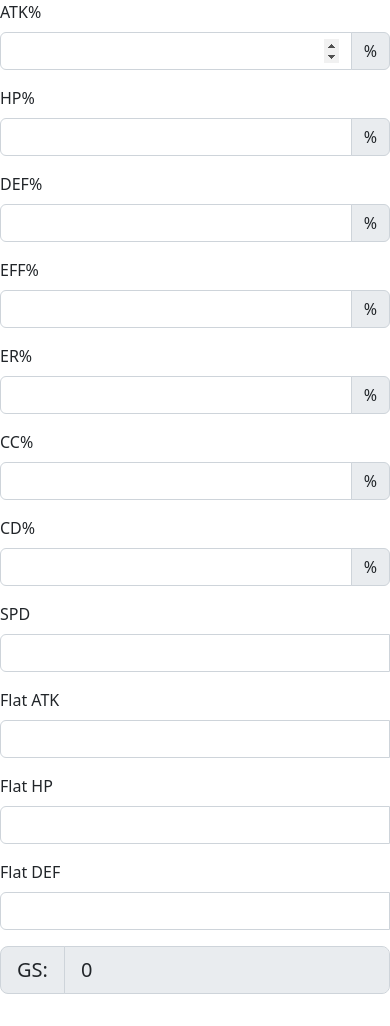
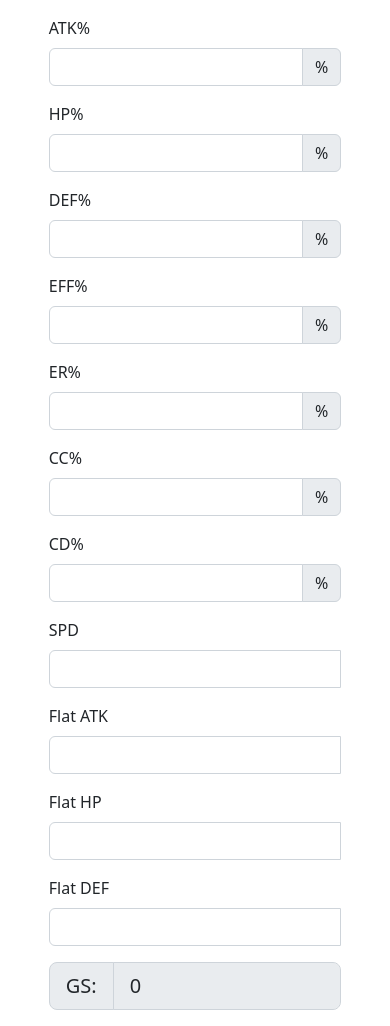
Before and after one commit to HKanwal/e7-gear-score-calculator, a plain HTML site: page index.html in a window 390 px wide. Drawn offline with nearby package versions, Linux system fonts and the light colour scheme.

Commit message:
Better looking mobile view

```diff
--- a/index.html
+++ b/index.html
@@ -48,8 +48,9 @@
         }
       }"
     >
+      <div class="mt-3 mx-auto w-75" style="max-width: 500px">
         <template x-for="(value, key) in fields">
-        <div class="mb-3 mx-auto" style="max-width: 500px">
+          <div class="mb-3">
             <label
               :for="key"
               class="form-label"
@@ -70,11 +71,7 @@
             </div>
           </div>
         </template>
-
-      <div
-        class="input-group input-group-lg mb-3 mx-auto"
-        style="max-width: 500px"
-      >
+        <div class="input-group input-group-lg mb-3">
           <span class="input-group-text">GS:</span>
           <input
             type="number"
@@ -86,5 +83,6 @@
           />
         </div>
       </div>
+    </div>
   </body>
 </html>
```
Lines whose indentation alone changed are shown as unchanged.
